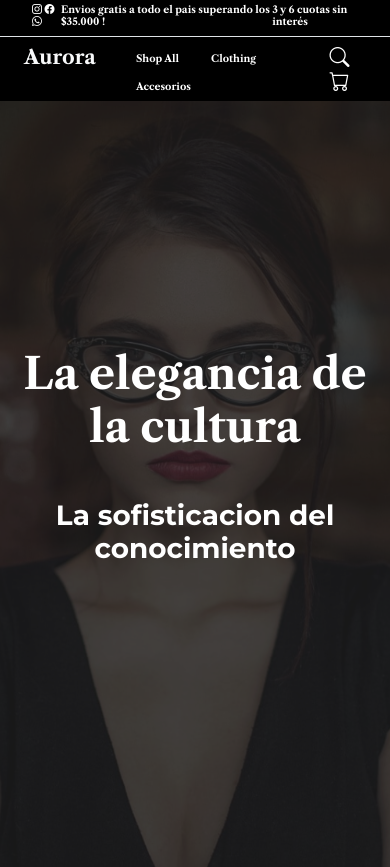
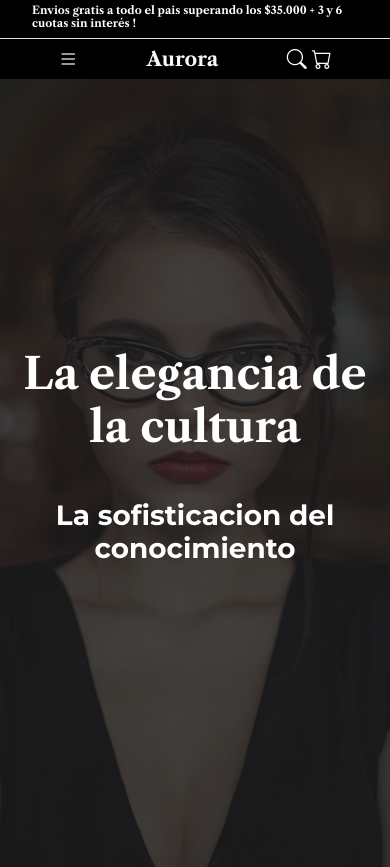
Before and after one commit to JonnhyIT28/aurora, a PHP site: page / in a window 390 px wide. Shown: the top 867 px of the page. Run offline with PHP 8.4, Linux system fonts and the light colour scheme; data that the repository does not hold is empty.

Commit message:
menu responsivo para moviles implementado en plantilla.php

```diff
--- a/vistas/css/menu-resp.css
+++ b/vistas/css/menu-resp.css
@@ -9,7 +9,7 @@
         text-transform: initial;
         letter-spacing: 0px;
         line-height: 1.2;
-        font-size: 10px;
+        font-size: 11px;
     }
 
     .logo-resp {
--- a/vistas/css/style.css
+++ b/vistas/css/style.css
@@ -423,3 +423,14 @@ h1, .h1 {
 .custom-form .form-control {
     width: 100%;
 }
+
+/* OFFCANVAS */
+
+.offcanvas button.btn-close {
+    position: absolute;
+    top: 3px;
+    right: 10px;
+    margin-right: 10px;
+    margin-top: 10px;
+    font-size: 0.8rem; /* Tamaño del botón */
+}
--- a/vistas/plantilla.php
+++ b/vistas/plantilla.php
@@ -65,6 +65,9 @@
     <svg xmlns="http://www.w3.org/2000/svg" width="16" height="16" fill="currentColor" class="bi bi-github" viewBox="0 0 16 16">
         <path d="M8 0C3.58 0 0 3.58 0 8c0 3.54 2.29 6.53 5.47 7.59.4.07.55-.17.55-.38 0-.19-.01-.82-.01-1.49-2.01.37-2.53-.49-2.69-.94-.09-.23-.48-.94-.82-1.13-.28-.15-.68-.52-.01-.53.63-.01 1.08.58 1.23.82.72 1.21 1.87.87 2.33.66.07-.52.28-.87.51-1.07-1.78-.2-3.64-.89-3.64-3.95 0-.87.31-1.59.82-2.15-.08-.2-.36-1.02.08-2.12 0 0 .67-.21 2.2.82.64-.18 1.32-.27 2-.27.68 0 1.36.09 2 .27 1.53-1.04 2.2-.82 2.2-.82.44 1.1.16 1.92.08 2.12.51.56.82 1.27.82 2.15 0 3.07-1.87 3.75-3.65 3.95.29.25.54.73.54 1.48 0 1.07-.01 1.93-.01 2.2 0 .21.15.46.55.38A8.012 8.012 0 0 0 16 8c0-4.42-3.58-8-8-8z"/>
     </svg>
+    <svg xmlns="http://www.w3.org/2000/svg" width="16" height="16" fill="currentColor" class="bi bi-list" viewBox="0 0 16 16">
+        <path fill-rule="evenodd" d="M2.5 12a.5.5 0 0 1 .5-.5h10a.5.5 0 0 1 0 1H3a.5.5 0 0 1-.5-.5zm0-4a.5.5 0 0 1 .5-.5h10a.5.5 0 0 1 0 1H3a.5.5 0 0 1-.5-.5zm0-4a.5.5 0 0 1 .5-.5h10a.5.5 0 0 1 0 1H3a.5.5 0 0 1-.5-.5z"/>
+    </svg>
 
     <!--FONTS-->
     <link rel="preconnect" href="https://fonts.googleapis.com">
@@ -74,7 +77,55 @@
     <title>Aurora</title>
 </head>
 
-<section class="fixed-top menu-resp">
+<section class="fixed-top menu-resp d-sm-none">
+    <div class="container-fluid bg-color border-bottom">
+        <div class="d-flex pt-1 justify-content-center container text-light pl-2">
+            <p class="h6 menu-resp">Envios gratis a todo el pais superando los $35.000 + 3 y 6 cuotas sin interés !</p>
+        </div>
+    </div>
+    <div class="container-fluid bg-color">
+        <div class="d-flex justify-content-around container pt-2">
+            <div class="offcanvas offcanvas-start bg-color w-50" id="menu">
+                <div class="offcanvas-header d-flex justify-content-start border-bottom">
+                    <a class="white hover-ig" target="_blank" href="https://www.instagram.com/"><i class="bi bi-instagram fs-4"></i></a>
+                    <a class="white hover-fb pl-2" target="_blank" href="https://www.facebook.com/"><i class="bi bi-facebook fs-4"></i></a>
+                    <a class="white hover-wpp pl-2" target="_blank" href="https://www.whatsapp.com/"><i class="bi bi-whatsapp fs-4"></i></a>
+                    <button type="button" class="btn-close bg-light" data-bs-dismiss="offcanvas"></button>
+                </div>
+                <div class="offcanvas-body w-100">
+                    <nav class="navbar">
+                        <ul class="px-4 d-flex flex-column justify-content-center align-items-center navbar-nav">
+                            <li class="nav-item pb-3 mb-3">
+                                <a title="Coleccion" href="index.php?ruta=coleccion" class="link-menu hover-op text-decoration-none h4">Shop All</a>
+                            </li>
+                            <li class="nav-item pb-3 mb-3">
+                                <a title="Clothing" href="index.php?ruta=clothing" class="link-menu hover-op text-decoration-none h4">Clothing</a>
+                            </li>
+                            <li class="nav-item pb-3 mb-3">
+                                <a title="Accesorios" href="index.php?ruta=accesorios" class="link-menu hover-op text-decoration-none h4">Accesorios</a>
+                            </li>
+                        </ul>
+                    </nav>
+                </div>
+            </div>
+
+            <a href="#menu" class="text-decoration-none">
+                <div class="p-title white h3 logo-resp" data-bs-toggle="offcanvas" data-bs-target="#menu">
+                    <i class="bi bi-list hover-op"></i>
+                </div>
+            </a>
+
+            <p class="logo h2 hover-logo logo-resp"><a class="text-decoration-none text-light" href="index.php">Aurora</a></p>
+
+            <div class="p-title white h3 logo-resp">
+                <i class="hover-op bi bi-search"></i>
+                <i class="hover-op bi bi-cart"></i>
+            </div>
+        </div>
+    </div>
+</section>
+
+<section class="fixed-top menu-resp d-none d-sm-block">
     <div class="container-fluid bg-color border-bottom">
         <div class="d-flex pt-1 justify-content-around container text-light pl-2">
             <div>
```
